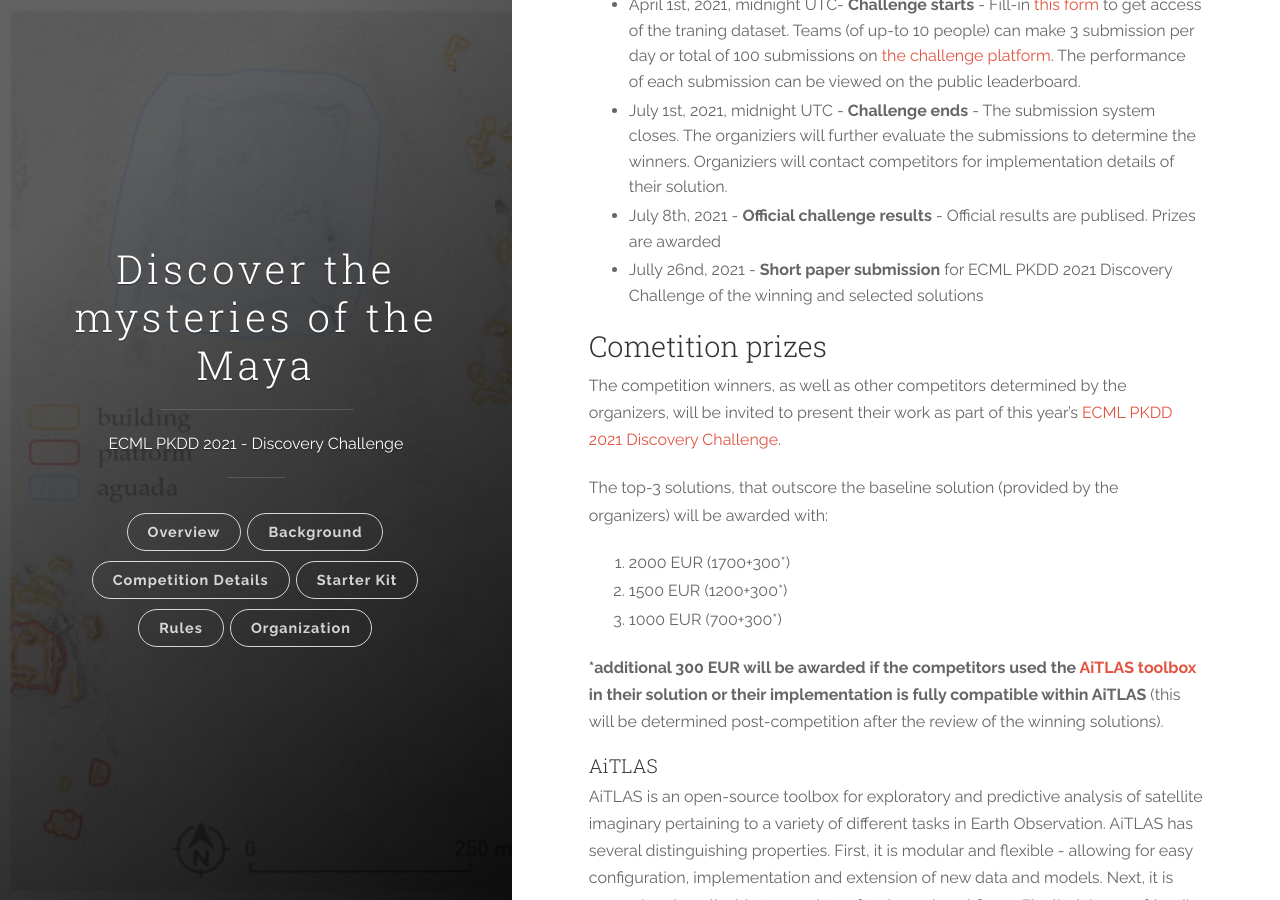
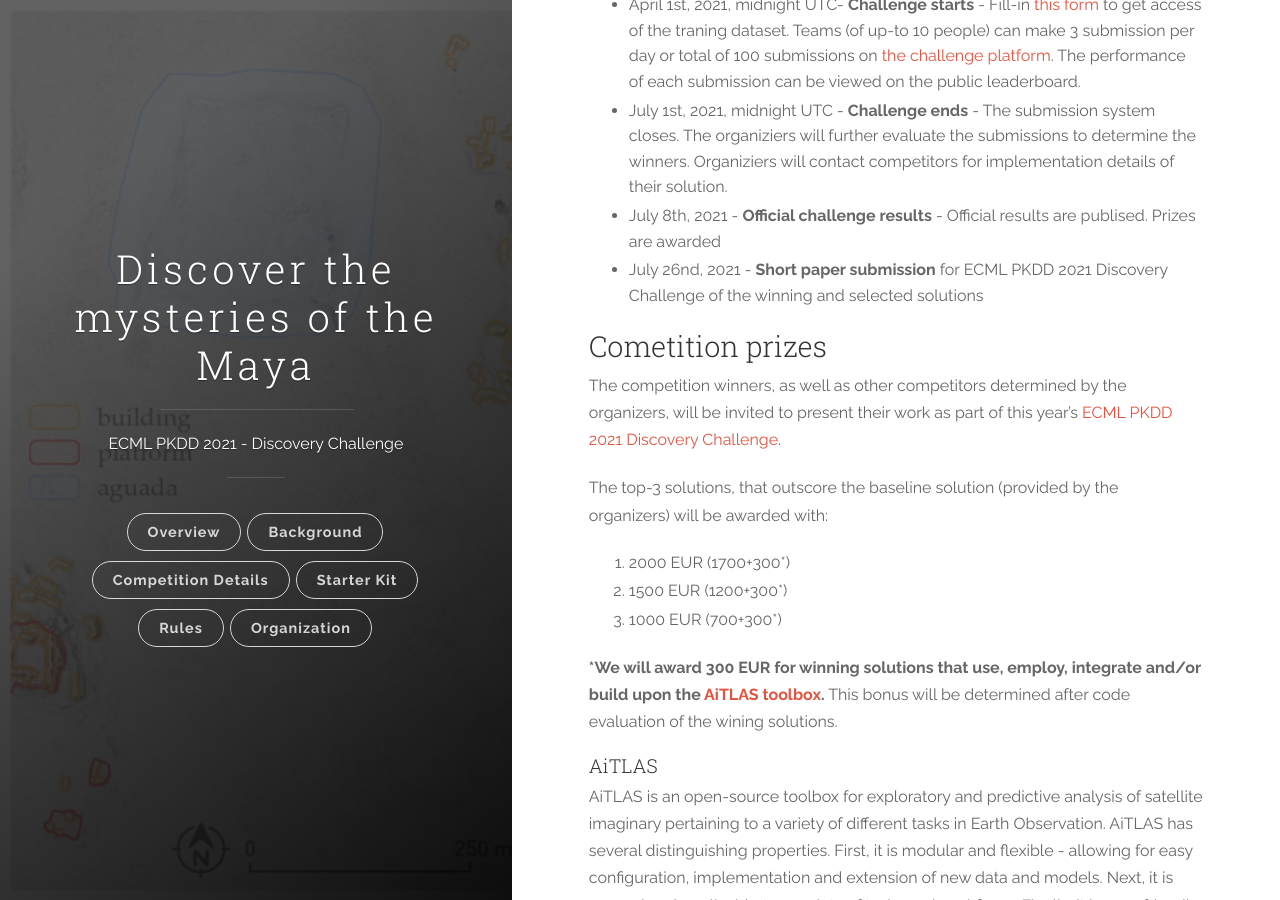
Before and after one commit to dkocev/maya_challenge, a Jekyll site: the page built from about.md, in a window 1280 px wide and 900 px high, scrolled down 972 px. Built offline with Jekyll 4.4.1, drawn with Linux system fonts in a browser that asks for light colours.

Commit message:
Update about.md

```diff
--- a/about.md
+++ b/about.md
@@ -18,7 +18,7 @@ In particular, the Sentinel-1 satellites  are equipped with Synthetic Aperture R
 - April 1st, 2021, midnight UTC- **Challenge starts** - Fill-in [this form](https://forms.gle/pycuAiAZoCkrgsyg8) to get access of the traning dataset. Teams (of up-to 10 people) can make 3 submission per day or total of 100 submissions on [the challenge platform](https://competitions.codalab.org/competitions/30429). The performance of each submission can be viewed on the public leaderboard.
 - July 1st, 2021, midnight UTC - **Challenge ends** - The submission system closes. The organiziers will further evaluate the submissions to determine the winners. Organiziers will contact competitors for implementation details of their solution.
 - July 8th, 2021 - **Official challenge results** - Official results are publised. Prizes are awarded
-- Jully 26nd, 2021 - **Short paper submission** for ECML PKDD 2021 Discovery Challenge of the winning and selected solutions
+- July 26nd, 2021 - **Short paper submission** for ECML PKDD 2021 Discovery Challenge of the winning and selected solutions
 
 
 ### Cometition prizes
@@ -31,7 +31,8 @@ The top-3 solutions, that outscore the baseline solution (provided by the organi
 2. 1500 EUR (1200+300*)
 3. 1000 EUR (700+300*)
 
-**\*additional 300 EUR will be awarded if the competitors used the [AiTLAS toolbox](https://biasvariancelabs.github.io/aitlas) in their solution or their implementation is fully compatible within AiTLAS** (this will be determined post-competition after the review of the winning solutions).
+
+**\*We will award 300 EUR for winning solutions that use, employ, integrate and/or build upon the [AiTLAS toolbox](https://biasvariancelabs.github.io/aitlas).** This bonus will be determined after code evaluation of the wining solutions.
 
 #### AiTLAS
 
```
